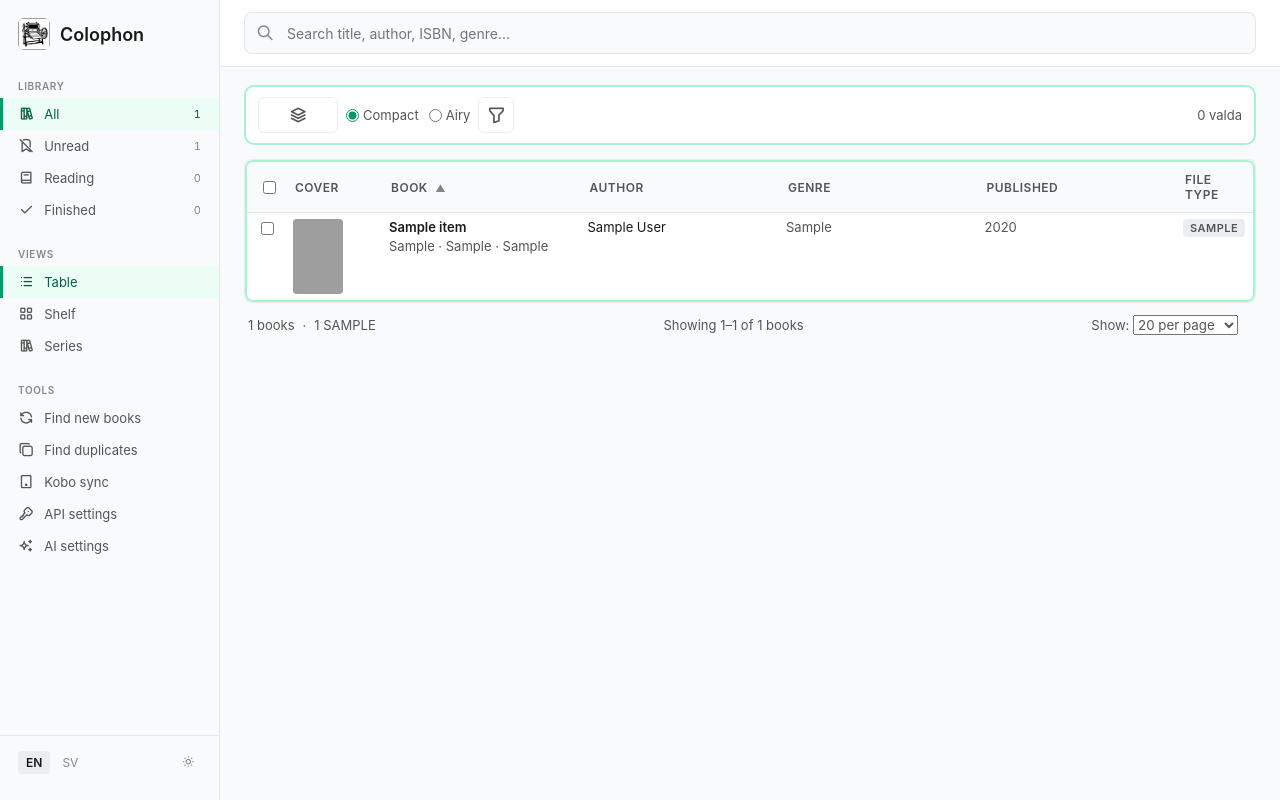
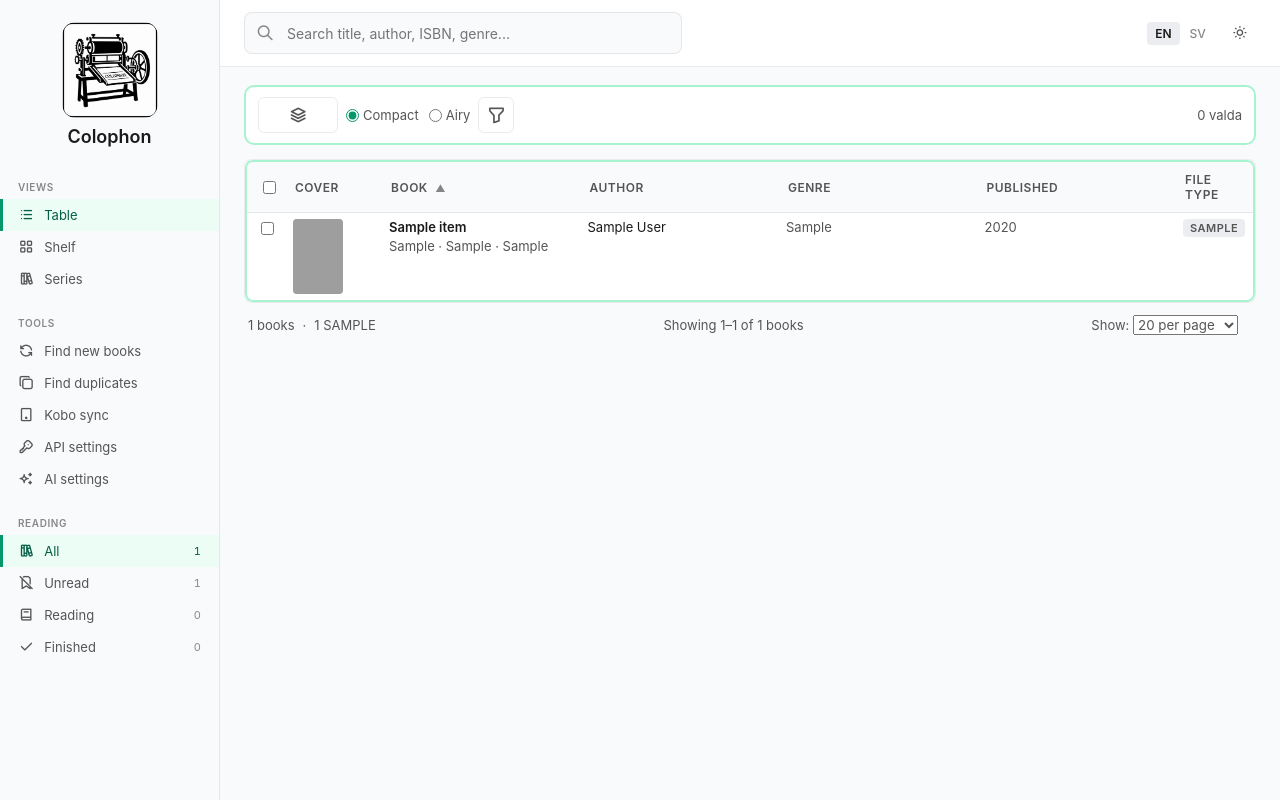
Before and after one commit to cgillinger/colophon, a Flask app: page /metadata/bulk in a window 1280 px wide. Run offline with Flask 3, Linux system fonts and the light colour scheme; tables that the repository leaves empty hold one stand-in row (values such as "Sample post"); parts of the project's set-up code (start-up, migrations or seed data) failed here and were passed over; some libraries are stand-ins or nearby versions; grey boxes are pictures that could not be loaded.

Commit message:
feat(ux): iter 1 — logo, sidebar order, topbar right, sort dropdown
User feedback round:
1. Sidebar logo bumped from 32×32 to 96×96. The PNG's black frame is
   now clearly visible — at the old size the rounded corners were
   barely readable.
2. Sidebar sections reordered: VYER → VERKTYG → LÄSNING (was
   BIBLIOTEK → VYER → VERKTYG). "BIBLIOTEK" was misleading — the
   four items (All/Unread/Reading/Finished) are reading-status filters
   on one library, not separate libraries. Renamed to "Reading"
   ("Läsning" sv). Tools moved up since they're action-oriented.
3. New Sort-by dropdown in the filter panel (Title A-Z/Z-A,
   Author A-Z/Z-A, Pub date newest/oldest). Wired into the existing
   sortTable() via applySortFromDropdown() which sets direction
   explicitly instead of toggling — works from any view, not just
   table-header clicks.
4. EN/SV + theme toggle moved from sidebar-footer to topbar right.
   Sidebar footer becomes invisible until you scroll the sidebar, so
   the user never saw them. Topbar is always visible at the top.
   Search box capped at 480px so it doesn't push the right cluster
   off-screen.

Co-Authored-By: Claude Opus 4.7 (1M context) <noreply@anthropic.com>

```diff
--- a/app/static/css/bulk_metadata.css
+++ b/app/static/css/bulk_metadata.css
@@ -20,15 +20,26 @@
         }
         .sidebar-brand {
             display: flex;
-            align-items: center;
-            gap: 10px;
-            padding: 0 18px 16px;
+            flex-direction: column;
+            align-items: center;
+            gap: 8px;
+            padding: 4px 12px 20px;
             color: var(--text-primary);
             text-decoration: none;
             font-size: 18px;
             font-weight: 600;
-        }
-        .sidebar-brand img { width: 32px; height: 32px; border-radius: 6px; }
+            text-align: center;
+        }
+        /* Logo prominent. The PNG has a black frame — at this size the
+           rounded corners are visible and the frame reads as intentional
+           rather than truncated. */
+        .sidebar-brand img {
+            width: 96px;
+            height: 96px;
+            border-radius: 14px;
+            display: block;
+            object-fit: contain;
+        }
         [data-theme="dark"] .sidebar-brand img { filter: invert(1) hue-rotate(180deg); }
         .sidebar-section { padding: 8px 0; }
         .sidebar-section-title {
@@ -79,16 +90,19 @@
         .sidebar-nav-reading.active { border-left-color: #f59e0b; background: rgba(245,158,11,0.1); color: #f59e0b; }
         .sidebar-nav-reading.active .sidebar-count { color: #f59e0b; }
         .sidebar-nav-finished.active { border-left-color: #16a34a; }
-        .sidebar-footer {
-            margin-top: auto;
-            padding: 12px 18px;
-            border-top: 1px solid var(--border-light);
-            display: flex;
-            align-items: center;
-            justify-content: space-between;
-            gap: 8px;
-        }
-        .sidebar-footer .lang-toggle button {
+        /* Topbar-right cluster: EN/SV + theme toggle. Moved here from
+           sidebar-footer where they were invisible until scrolled. */
+        .topbar-spacer { flex: 1; }
+        .topbar-right {
+            display: flex;
+            align-items: center;
+            gap: 6px;
+        }
+        .topbar-right .lang-toggle {
+            display: flex;
+            gap: 2px;
+        }
+        .topbar-right .lang-toggle button {
             color: var(--text-tertiary);
             background: transparent;
             border: none;
@@ -97,21 +111,31 @@
             font-size: 12px;
             cursor: pointer;
             font: inherit;
-        }
-        .sidebar-footer .lang-toggle button.active {
+            font-weight: 500;
+        }
+        .topbar-right .lang-toggle button:hover {
+            color: var(--text-primary);
+            background: var(--bg-tertiary);
+        }
+        .topbar-right .lang-toggle button.active {
             color: var(--text-primary);
             background: var(--bg-tertiary);
             font-weight: 600;
         }
-        .sidebar-icon-btn {
+        .topbar-theme-btn {
             background: transparent;
             border: none;
-            color: var(--text-tertiary);
-            cursor: pointer;
-            padding: 6px;
+            color: var(--text-secondary);
+            cursor: pointer;
+            padding: 6px 8px;
             border-radius: 4px;
-        }
-        .sidebar-icon-btn:hover { color: var(--text-primary); background: var(--bg-tertiary); }
+            font-size: 16px;
+            display: inline-flex;
+            align-items: center;
+        }
+        .topbar-theme-btn:hover { color: var(--text-primary); background: var(--bg-tertiary); }
+        /* Search box no longer fills the topbar — keep it readable. */
+        .topbar-search { max-width: 480px; flex: 0 1 480px; }
 
         /* Sidebar toggle and backdrop — hidden on desktop, shown <900px */
         .sidebar-toggle {
--- a/app/static/js/filters-sort-paging.js
+++ b/app/static/js/filters-sort-paging.js
@@ -165,6 +165,21 @@
     document.querySelectorAll('#bookTable th[data-sort]').forEach(function (th) {
         th.addEventListener('click', function () { sortTable(th.dataset.sort); });
     });
+
+    /* Sort-by dropdown in the filter panel — accepts "key:asc"/"key:desc"
+       and applies the sort directly (without toggling). Useful when
+       sorting from outside the table headers (e.g. shelf/series view
+       where headers don't exist). */
+    function applySortFromDropdown(value) {
+        if (!value) return;
+        var parts = value.split(':');
+        var key = parts[0];
+        var dir = parts[1] === 'desc' ? -1 : 1;
+        _currentSort.key = key;
+        _currentSort.dir = dir * -1;  /* toggle inside sortTable will flip it back */
+        sortTable(key);
+    }
+    window.applySortFromDropdown = applySortFromDropdown;
 
     /* Default sort: title A→Z */
     (function () {
--- a/app/templates/_layout.html
+++ b/app/templates/_layout.html
@@ -40,38 +40,11 @@
         <span>Colophon</span>
     </a>
 
-    <div class="sidebar-section">
-        <div class="sidebar-section-title">{{ _('Library') }}</div>
-        <a class="sidebar-nav-item {{ 'active' if _section == 'library' and not _read else '' }}"
-           href="{{ url_for('metadata.bulk_metadata') }}">
-            <i class="ti ti-books"></i>
-            <span>{{ _('All') }}</span>
-            <span class="sidebar-count">{{ sidebar_total }}</span>
-        </a>
-        <a class="sidebar-nav-item {{ 'active' if _section == 'library' and _read == 'unread' else '' }}"
-           href="{{ url_for('metadata.bulk_metadata', status='unread') }}">
-            <i class="ti ti-bookmark-off"></i>
-            <span>{{ _('Unread') }}</span>
-            <span class="sidebar-count">{{ sidebar_unread }}</span>
-        </a>
-        <a class="sidebar-nav-item sidebar-nav-reading {{ 'active' if _section == 'library' and _read == 'reading' else '' }}"
-           href="{{ url_for('metadata.bulk_metadata', status='reading') }}">
-            <i class="ti ti-book-2"></i>
-            <span>{{ _('Reading') }}</span>
-            <span class="sidebar-count">{{ sidebar_reading }}</span>
-        </a>
-        <a class="sidebar-nav-item sidebar-nav-finished {{ 'active' if _section == 'library' and _read == 'finished' else '' }}"
-           href="{{ url_for('metadata.bulk_metadata', status='finished') }}">
-            <i class="ti ti-check"></i>
-            <span>{{ _('Finished') }}</span>
-            <span class="sidebar-count">{{ sidebar_finished }}</span>
-        </a>
-    </div>
-
-    {# Views block is only meaningful on the library page; rendered as a
-       block so settings pages can leave it empty. #}
+    {# 1. VYER — what the user is looking at right now. Empty on settings
+       pages (the block is filled by bulk_metadata only). #}
     {% block sidebar_views %}{% endblock %}
 
+    {# 2. VERKTYG — actions/tools that work on the library or app config. #}
     <div class="sidebar-section">
         <div class="sidebar-section-title">{{ _('Tools') }}</div>
         {% if _section == 'library' %}
@@ -103,14 +76,35 @@
         </a>
     </div>
 
-    <div class="sidebar-footer">
-        <div class="lang-toggle">
-            <button type="button" onclick="setLanguage('en')" class="{{ 'active' if get_locale() == 'en' else '' }}" aria-label="English">EN</button>
-            <button type="button" onclick="setLanguage('sv')" class="{{ 'active' if get_locale() == 'sv' else '' }}" aria-label="Svenska">SV</button>
-        </div>
-        <button type="button" class="sidebar-icon-btn" onclick="toggleTheme()" aria-label="{{ _('Toggle theme') }}">
-            <i id="themeIcon" class="ti ti-sun"></i>
-        </button>
+    {# 3. LÄSNING — reading-status filters. Bottom because they're a
+       filter view, not a category of library. Old label "BIBLIOTEK" was
+       misleading — these are filtered views of the same one library. #}
+    <div class="sidebar-section">
+        <div class="sidebar-section-title">{{ _('Reading') }}</div>
+        <a class="sidebar-nav-item {{ 'active' if _section == 'library' and not _read else '' }}"
+           href="{{ url_for('metadata.bulk_metadata') }}">
+            <i class="ti ti-books"></i>
+            <span>{{ _('All') }}</span>
+            <span class="sidebar-count">{{ sidebar_total }}</span>
+        </a>
+        <a class="sidebar-nav-item {{ 'active' if _section == 'library' and _read == 'unread' else '' }}"
+           href="{{ url_for('metadata.bulk_metadata', status='unread') }}">
+            <i class="ti ti-bookmark-off"></i>
+            <span>{{ _('Unread') }}</span>
+            <span class="sidebar-count">{{ sidebar_unread }}</span>
+        </a>
+        <a class="sidebar-nav-item sidebar-nav-reading {{ 'active' if _section == 'library' and _read == 'reading' else '' }}"
+           href="{{ url_for('metadata.bulk_metadata', status='reading') }}">
+            <i class="ti ti-book-2"></i>
+            <span>{{ _('Reading') }}</span>
+            <span class="sidebar-count">{{ sidebar_reading }}</span>
+        </a>
+        <a class="sidebar-nav-item sidebar-nav-finished {{ 'active' if _section == 'library' and _read == 'finished' else '' }}"
+           href="{{ url_for('metadata.bulk_metadata', status='finished') }}">
+            <i class="ti ti-check"></i>
+            <span>{{ _('Finished') }}</span>
+            <span class="sidebar-count">{{ sidebar_finished }}</span>
+        </a>
     </div>
 </aside>
 
@@ -119,6 +113,16 @@
 <header class="topbar">
     <div class="topbar-inner">
         {% block topbar %}{% endblock %}
+        <div class="topbar-spacer"></div>
+        <div class="topbar-right">
+            <div class="lang-toggle">
+                <button type="button" onclick="setLanguage('en')" class="{{ 'active' if get_locale() == 'en' else '' }}" aria-label="English">EN</button>
+                <button type="button" onclick="setLanguage('sv')" class="{{ 'active' if get_locale() == 'sv' else '' }}" aria-label="Svenska">SV</button>
+            </div>
+            <button type="button" class="topbar-theme-btn" onclick="toggleTheme()" aria-label="{{ _('Toggle theme') }}">
+                <i id="themeIcon" class="ti ti-sun"></i>
+            </button>
+        </div>
     </div>
 </header>
 
--- a/app/templates/bulk_metadata.html
+++ b/app/templates/bulk_metadata.html
@@ -186,6 +186,15 @@
                 <option value="publisher">{{ _('Missing publisher') }}</option>
                 <option value="genres">{{ _('Missing genre') }}</option>
                 <option value="published_date">{{ _('Missing publication date') }}</option>
+            </select>
+
+            <select id="filterSort" onchange="applySortFromDropdown(this.value)" title="{{ _('Sort by') }}">
+                <option value="title:asc">{{ _('Title A–Z') }}</option>
+                <option value="title:desc">{{ _('Title Z–A') }}</option>
+                <option value="author:asc">{{ _('Author A–Z') }}</option>
+                <option value="author:desc">{{ _('Author Z–A') }}</option>
+                <option value="published:desc">{{ _('Publication date (newest)') }}</option>
+                <option value="published:asc">{{ _('Publication date (oldest)') }}</option>
             </select>
 
             <div class="filter-sep"></div>
```
